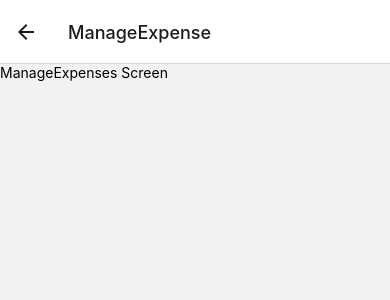
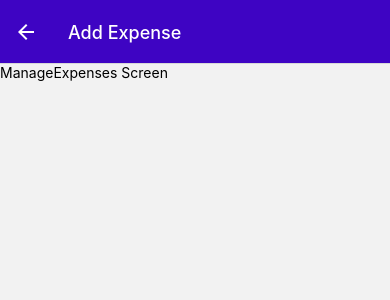
Before and after one commit to jvckmorvn/pennywise, a React Native app: screen /ManageExpense in a window 390 px wide. Shown: the top 300 px of the page. Built offline with nearby package versions, Linux system fonts and the light colour scheme.

Commit message:
add/edit expense

```diff
--- a/App.js
+++ b/App.js
@@ -3,7 +3,6 @@ import { StatusBar } from 'expo-status-bar';
 import { createNativeStackNavigator } from '@react-navigation/native-stack';
 import { createBottomTabNavigator } from '@react-navigation/bottom-tabs';
 import { Ionicons } from '@expo/vector-icons';
-// import Ionicons from '@expo/vector-icons';
 
 import ManageExpense from './screens/ManageExpense';
 import RecentExpenses from './screens/RecentExpenses';
@@ -40,8 +39,8 @@ function ExpensesOverview() {
         options={{
           title: 'Recent Expenses',
           tabBarLabel: 'Recent',
-          tabBarIcon: ({color, size}) => {
-            <Ionicons name="heart-outline" size={size} color={color}></Ionicons>
+          tabBarIcon: ({colour, size}) => {
+            <Ionicons name='hourglass' size={size} color={colour}/>
           }
         }}
       />
@@ -51,8 +50,8 @@ function ExpensesOverview() {
         options={{
           title: 'All Expenses',
           tabBarLabel: 'All',
-          tabBarIcon: ({color, size}) => {
-            <Ionicons name='calendar' size={size} color={color}></Ionicons>
+          tabBarIcon: ({colour, size}) => {
+            <Ionicons name='calendar' size={size} color={colour}/>
           }
         }}
       />
@@ -66,7 +65,12 @@ export default function App() {
     <>
       <StatusBar style='light'/>
       <NavigationContainer>
-        <Stack.Navigator>
+        <Stack.Navigator screenOptions={{
+          headerStyle: {
+            backgroundColor: GlobalStyles.colours.primary500
+          },
+          headerTintColor: 'white'
+        }}>
           <Stack.Screen
             name='ExpensesOverview'
             component={ExpensesOverview}
@@ -75,6 +79,7 @@ export default function App() {
           <Stack.Screen
             name='ManageExpense'
             component={ManageExpense}
+            options={{title: 'Manage Expense', presentation: 'modal'}}
           />
         </Stack.Navigator>
       </NavigationContainer>
--- a/components/ExpensesOutput/ExpenseItem.js
+++ b/components/ExpensesOutput/ExpenseItem.js
@@ -4,11 +4,13 @@ import { useNavigation } from "@react-navigation/native";
 import { GlobalStyles } from "../../constants/styles";
 import { getFormattedDate } from "../../util/date";
 
-export default function ExpenseItem({description, amount, date}) {
+export default function ExpenseItem({id, description, amount, date}) {
   const navigation = useNavigation();
 
   function expensePressHandler() {
-    navigation.navigate('ManageExpense');
+    navigation.navigate('ManageExpense', {
+      expenseId: id
+    });
   }
 
   return (
--- a/package.json
+++ b/package.json
@@ -17,7 +17,8 @@
     "react": "18.2.0",
     "react-native": "0.72.4",
     "react-native-safe-area-context": "4.6.3",
-    "react-native-screens": "~3.22.0"
+    "react-native-screens": "~3.22.0",
+    "react-native-vector-icons": "^10.0.0"
   },
   "devDependencies": {
     "@babel/core": "^7.20.0"
--- a/screens/ManageExpense.js
+++ b/screens/ManageExpense.js
@@ -1,5 +1,15 @@
+import { useLayoutEffect } from 'react';
 import { Text } from 'react-native';
 
-export default function ManageExpenses() {
+export default function ManageExpenses({route, navigation}) {
+  const editedExpenseId = route.params?.expenseId;
+  const isEditing = !!editedExpenseId;
+
+  useLayoutEffect(() => {
+    navigation.setOptions({
+      title: isEditing ? 'Edit Expense' : 'Add Expense'
+    });
+  }, [navigation, isEditing]);
+
   return <Text>ManageExpenses Screen</Text>;
 }
```
Also changed, not shown: 1 other file (tests, documents, lock files or other folders).
